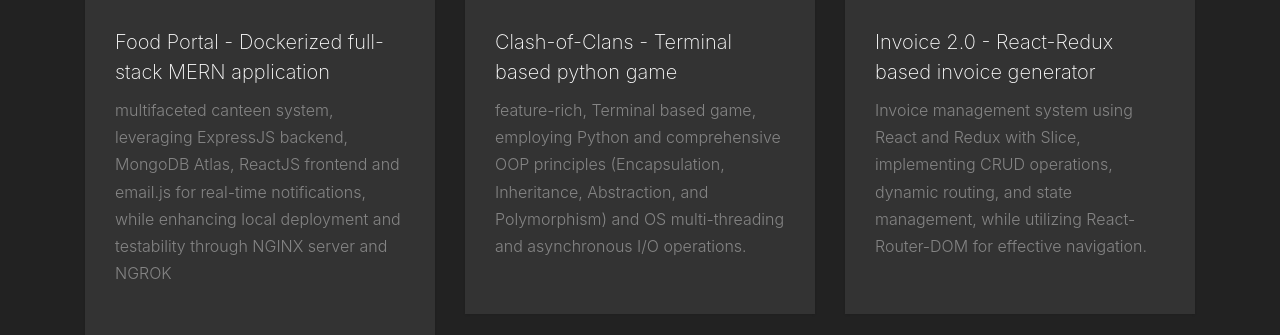
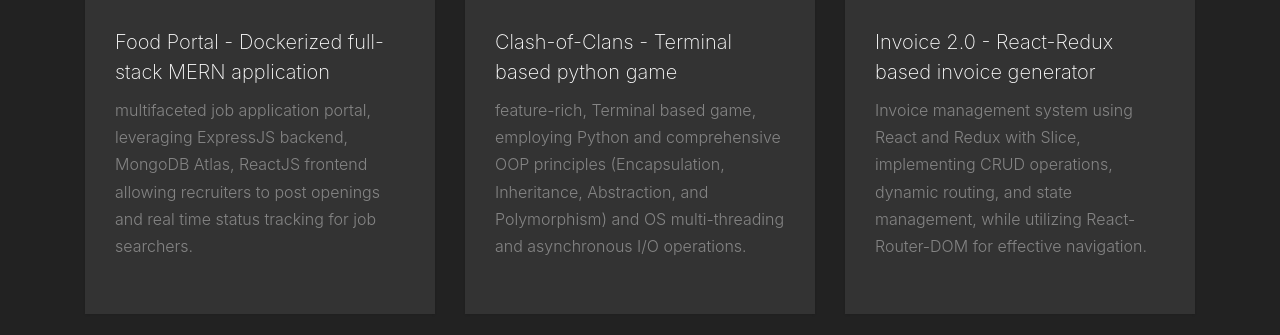
Before and after one commit to McHarold404/Portfolio, a website: page index.html in a window 1280 px wide. Shown: the part 2324-2659 px from the top of the page. Drawn offline with nearby package versions, Linux system fonts and the light colour scheme; files that its build step writes are made by us from their sources.

Commit message:
update projects

```diff
--- a/index.html
+++ b/index.html
@@ -215,16 +215,14 @@
               <div class="blog-entry-text">
                 <h3>
                   <a
-                    href="https://github.com/SuperStar0907/Food-Portal"
+                    href="https://github.com/McHarold404/MERN-Job-Portal"
                     target="_blank"
                     >Food Portal - Dockerized full-stack MERN application</a
                   >
                 </h3>
                 <p class="mb-4">
-                  multifaceted canteen system, leveraging ExpressJS backend,
-                  MongoDB Atlas, ReactJS frontend and email.js for real-time
-                  notifications, while enhancing local deployment and
-                  testability through NGINX server and NGROK
+                  multifaceted job application portal, leveraging ExpressJS backend,
+                  MongoDB Atlas, ReactJS frontend allowing recruiters to post openings and real time status tracking for job searchers.
                 </p>
               </div>
             </div>
```
